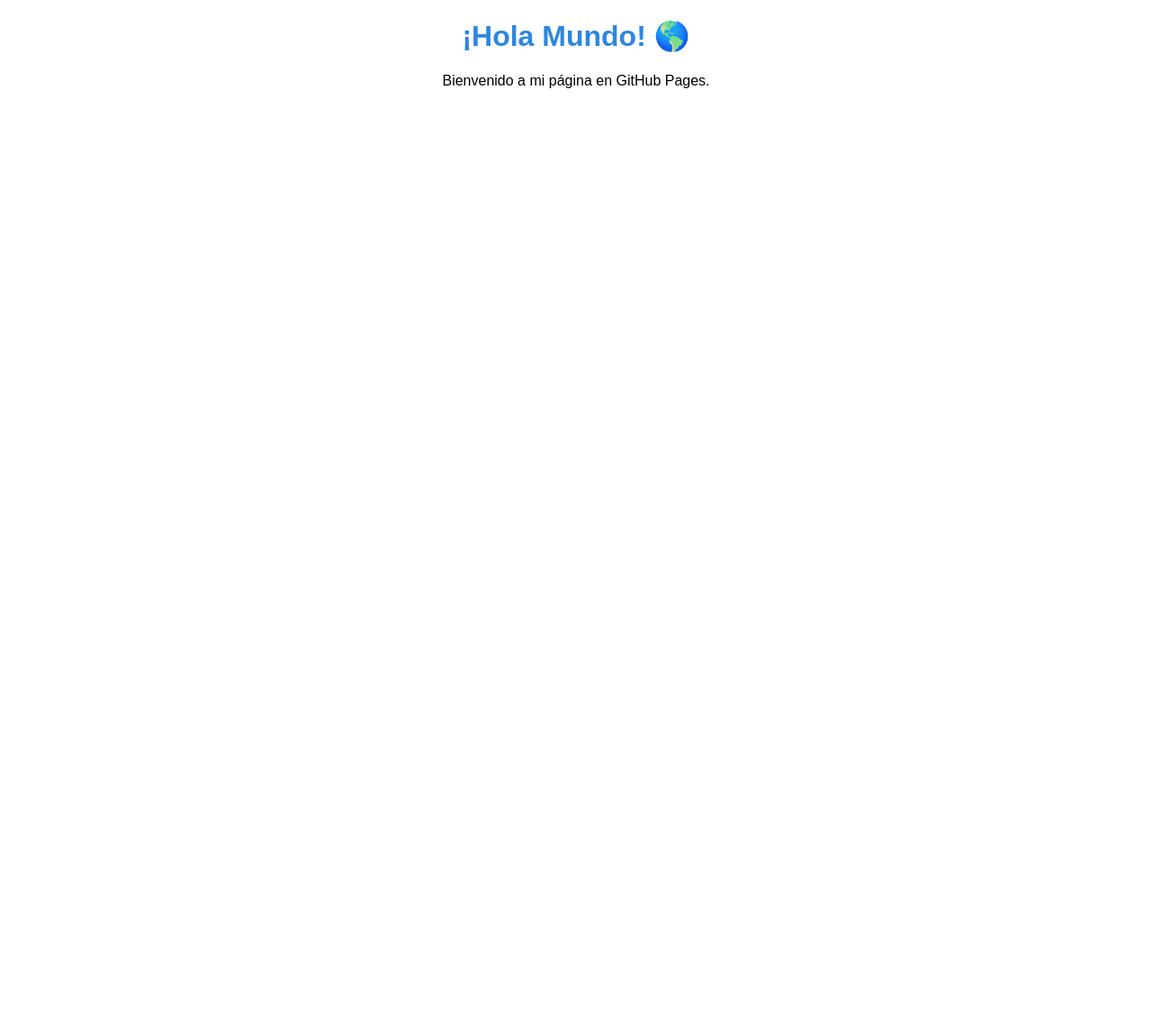
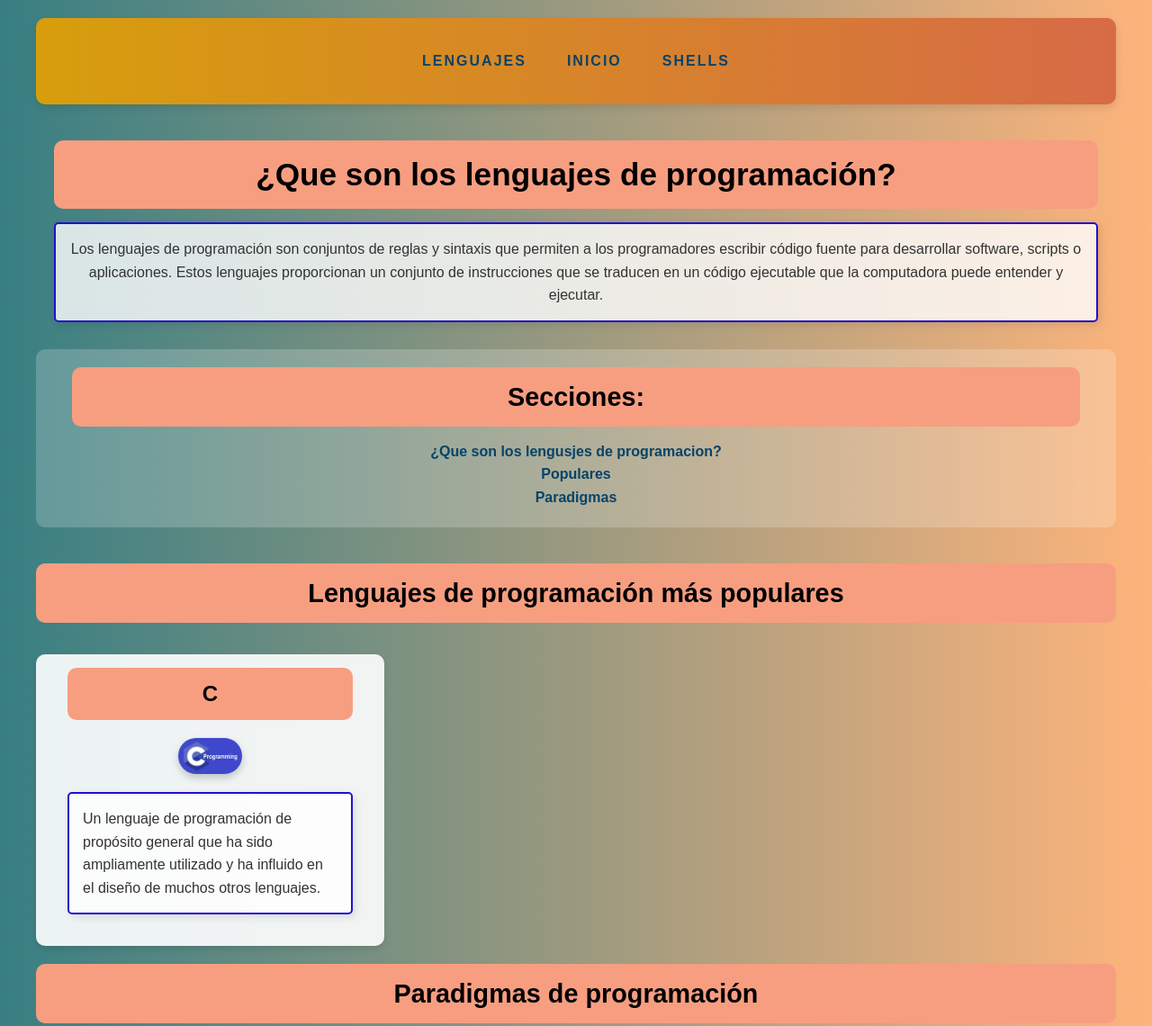
Before and after one commit to Dav1dmonrris/Contacto, a plain HTML site: page index.html in a window 1280 px wide. Shown: the top 1140 px of the page at 90% size. Before the commit the page ends 800 px from the top, so only its background shows below. Drawn offline with Linux system fonts and the light colour scheme.

Commit message:
version13

```diff
--- /dev/null
+++ b/CSS/estilos.css
@@ -0,0 +1,158 @@
+/* ==================== */
+/* RESET Y CONFIG BASE  */
+/* ==================== */
+* {
+    scroll-behavior: smooth;
+    box-sizing: border-box;
+    margin: 0;
+    padding: 0;
+  }
+
+  body {
+    background: linear-gradient(to right, #387f83, #feb47b);
+    font-family: 'Arial', sans-serif;
+    margin: 0;
+    padding: 20px;
+    color: #333;
+    line-height: 1.6;
+  }
+
+  /* ==================== */
+  /* HEADER               */
+  /* ==================== */
+  header {
+    color: #fff;
+    background: linear-gradient(90deg, #d79e0c, #d76b47);
+    padding: 20px;
+    border-radius: 10px;
+    box-shadow: 0 4px 8px rgba(0, 0, 0, 0.1);
+    text-align: center;
+    text-transform: uppercase;
+    letter-spacing: 2px;
+    margin: 0 20px;
+  }
+
+  /* ==================== */
+  /* TIPOGRAFÍA           */
+  /* ==================== */
+  h1, h2, h3, h4 {
+    text-align: center;
+    background: rgb(247, 158, 129);
+    color: black;
+    font-family: Arial;
+    transition: all 0.3s ease;
+    padding: 10px;
+    margin: 0 20px 15px;
+    border-radius: 10px;
+  }
+
+  h1 {
+    font-size: 2.2em;
+    margin-top: 0;
+  }
+
+  h2 { font-size: 1.8em; }
+  h3 { font-size: 1.5em; }
+  h4 { font-size: 1.2em; }
+
+  /* ==================== */
+  /* ELEMENTOS COMUNES     */
+  /* ==================== */
+  p {
+    padding: 15px;
+    margin: 0 20px 20px;
+    border: 2px solid #2111cc;
+    box-shadow: 3px 3px 10px rgba(0, 0, 0, 0.1);
+    border-radius: 5px;
+    background-color: rgba(255, 255, 255, 0.8);
+    line-height: 1.6;
+  }
+
+  a {
+    margin: 15px;
+    font-family: Arial;
+    text-decoration: none;
+    color: #084368;
+    font-weight: bold;
+    transition: color 0.3s ease;
+  }
+
+  a:hover {
+    color: #d76b47;
+    text-decoration: underline;
+  }
+
+  img {
+    border-radius: 25px;
+    height: auto;
+    max-width: 20%;
+    display: block;
+    margin: 20px auto;
+    box-shadow: 0 4px 8px rgba(0, 0, 0, 0.2);
+  }
+
+  .Especial {
+    border-radius: 25px;
+    max-width: 80%;
+    height: 10%;
+    display: block;
+    margin: 20px auto;
+  }
+
+  /* ==================== */
+  /* LISTAS               */
+  /* ==================== */
+  li {
+    padding: 5px 0;
+    margin-left: 20px;
+  }
+
+  .language-grid, .paradigm-list {
+    display: grid;
+    grid-template-columns: repeat(auto-fill, minmax(300px, 1fr));
+    gap: 20px;
+    padding: 20px;
+  }
+
+  .language-card, .paradigm-card {
+    background: rgba(255, 255, 255, 0.9);
+    border-radius: 10px;
+    padding: 15px;
+    box-shadow: 0 4px 6px rgba(0, 0, 0, 0.1);
+    transition: transform 0.10s ease;
+  }
+
+  .language-card:hover, .paradigm-card:hover {
+    transform: translateY(-10px);
+  }
+
+  .main-nav, .footer-nav {
+    display: flex;
+    justify-content: center;
+    flex-wrap: wrap;
+    gap: 15px;
+  }
+
+  .hero-section {
+    text-align: center;
+    padding: 40px 20px;
+  }
+
+  .quick-nav {
+    background: rgba(255, 255, 255, 0.2);
+    border-radius: 10px;
+    padding: 20px;
+    margin-top: 30px;
+  }
+
+  footer {
+    background: linear-gradient(90deg, #d79e0c, #d76b47);
+    color: white;
+    padding: 30px 0;
+    text-align: center;
+  }
+
+  .copyright {
+
+    color: black;
+  }
--- a/index.html
+++ b/index.html
@@ -1,13 +1,87 @@
 <!DOCTYPE html>
-<html>
+<html lang="es">
+
 <head>
-    <title>Mi Página en GitHub Pages</title>
-    <style>
-        body { font-family: Arial; text-align: center; }
-        h1 { color: #2e86de; }
-    </style>
+    <meta charset="UTF-8">
+    <meta name="viewport" content="width=device-width, initial-scale=1.0">
+    <meta name="description" content="Información sobre los principales lenguajes de programación y sus paradigmas">
+    <link rel="stylesheet" href="CSS/estilos.css">
+    <title>Lenguajes de Programación</title>
 </head>
+
 <body>
-    <h1>¡Hola Mundo! 🌎</h1>
-    <p>Bienvenido a mi página en GitHub Pages.</p>
+    <!-- Cabecera con navegación principal -->
+    <header>
+        <nav class="main-nav">
+
+            <a href="#2Seccion">Lenguajes</a>
+            <a href="#1Seccion">Inicio</a>
+            <a href="#3Seccion">Shells</a>
+           <!-- <a href="#footer">Contacto</a> -->
+        </nav>
+    </header>
+
+    <main>
+        <!-- Sección principal -->
+        <section id="1Seccion" class="hero-section">
+            <h1>¿Que son los lenguajes de programación?</h1>
+            <p>Los lenguajes de programación son conjuntos de reglas y sintaxis que permiten a los programadores escribir código fuente para desarrollar software, scripts o aplicaciones. Estos lenguajes proporcionan un conjunto de instrucciones que se traducen en un código ejecutable que la computadora puede entender y ejecutar.</p>
+
+            <div class="quick-nav">
+                <h2>Secciones:</h2>
+
+                <a href="#1Seccion" class="enlace-seccion">¿Que son los lengusjes de programacion?</a>
+                <br>
+                <a href="#2Seccion" class="enlace-seccion">Populares</a>
+                <br>
+                <a href="#3Seccion" class="enlace-seccion">Paradigmas</a>
+
+            </div>
+        </section>
+
+        <!-- Sección de lenguajes -->
+        <section id="2Seccion" class="languages-section">
+            <h2>Lenguajes de programación más populares</h2>
+
+            <div class="language-grid">
+                <article class="language-card">
+                    <h3>C</h3>
+                    <img src="Imagenes/CPL.png" alt="Logo de C" loading="lazy">
+                    <p>Un lenguaje de programación de propósito general que ha sido ampliamente utilizado y ha influido en el diseño de muchos otros lenguajes.</p>
+                </article>
+
+            </div>
+        </section>
+
+        <!-- Sección de paradigmas -->
+        <section id="3Seccion" class="paradigms-section">
+            <h2>Paradigmas de programación</h2>
+            <p>Un paradigma de programación es una forma de organizar y escribir el código de un programa. Es como un estilo o una manera de pensar para resolver problemas con la computadora. <br> Cada paradigma tiene sus propias reglas y métodos para decirle a la computadora qué hacer. Algunos se enfocan en dar instrucciones paso a paso, otros en usar funciones, y algunos en trabajar con objetos.</p>
+
+
+            <div class="paradigm-list">
+                <article class="paradigm-card">
+                    <h3>Programación Imperativa</h3>
+                    <p>Se enfoca en describir detalladamente los pasos que el programa debe tomar para alcanzar el estado deseado.</p>
+                    <p><strong>Ejemplos:</strong> C, Pascal</p>
+                </article>
+
+            </div>
+        </section>
+    </main>
+
+    <!-- Pie de página -->
+    <footer id="footer">
+        <div class="footer-content">
+            <nav class="footer-nav">
+                <a href="#1Seccion">Inicio</a>
+                <a href="#2Seccion">Lenguajes</a>
+                <a href="#3Seccion">Paradigmas</a>
+                <a href="https://dav1dmonrris.github.io/Contacto/">Contacto</a>
+                <a href="#" aria-label="Política de privacidad">Privacidad</a>
+            </nav>
+            <p class="copyright">&copy; 2023 Guía de Lenguajes de Programación. Todos los derechos reservados.</p>
+        </div>
+    </footer>
 </body>
+</html>
```
Also changed, not shown: Imagenes/CPL.png (added).
